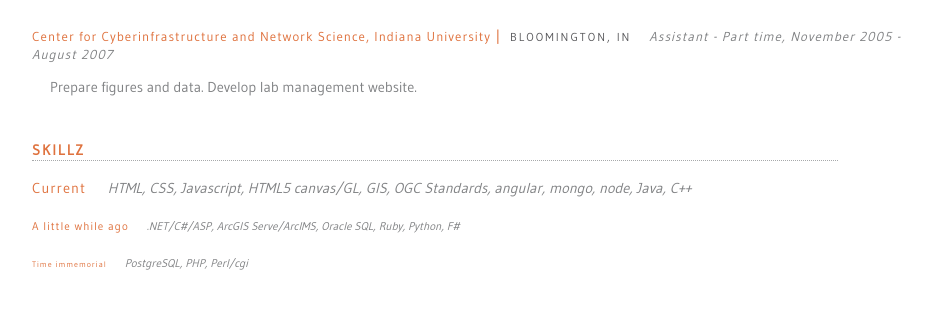
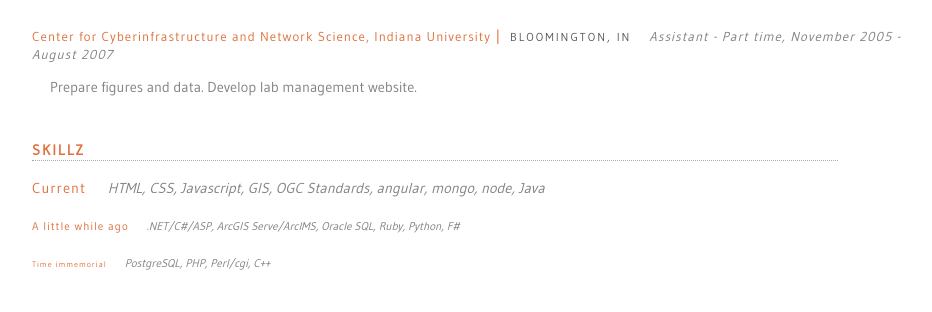
Before and after one commit to thomasneirynck/hepburnave-resume, a website: page index.html in a window 1280 px wide. Shown: the part 1982-2294 px from the top of the page, without its empty margins (160-1092 px from the left). Drawn offline with Linux system fonts and the light colour scheme.

Commit message:
cleanup skillz

```diff
--- a/index.html
+++ b/index.html
@@ -183,7 +183,7 @@
     <h2 class="category-headers">Skillz</h2>
     <hr/>
     <p>
-        <span class="primary-titles">Current</span> <span class="category-details">HTML, CSS, Javascript, HTML5 canvas/GL, GIS, OGC Standards, angular, mongo, node, Java, C++</span>
+        <span class="primary-titles">Current</span> <span class="category-details">HTML, CSS, Javascript, GIS, OGC Standards, angular, mongo, node, Java</span>
     </p>
 
     <p>
@@ -191,7 +191,7 @@
     </p>
 
     <p>
-        <span class="smallest primary-titles">Time immemorial</span><span class="smaller category-details">PostgreSQL, PHP, Perl/cgi</span>
+        <span class="smallest primary-titles">Time immemorial</span><span class="smaller category-details">PostgreSQL, PHP, Perl/cgi, C++</span>
     </p>
 
 
```
